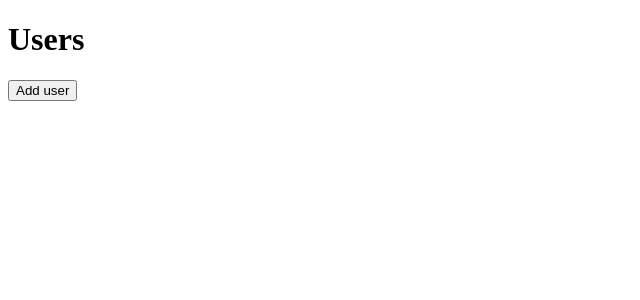
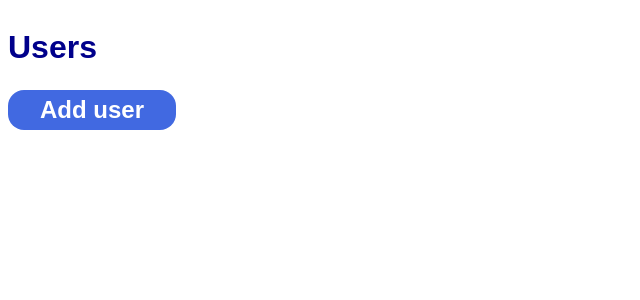
Before and after one commit to khelyorbek/Projects, a Flask app: page /users in a window 1280 px wide. Shown: the top 300 px of the page, without its empty margins (0-640 px from the left). Run offline with Flask 2, Linux system fonts and the light colour scheme.

Commit message:
Created CSS for 23.1 SQLA Intro

```diff
--- /dev/null
+++ b/springboard/23_SQLAlchemy/23_1_SQLAlchemy_Intro/static/app.css
@@ -0,0 +1,44 @@
+html {
+    display: flex;
+    font-family: Arial, Helvetica, sans-serif;
+
+}
+ul {
+    line-height: 2rem;
+    font-size: 1.5rem;
+}
+h1{
+    color: darkblue;
+}
+img {
+    border-radius: 2rem;
+    box-shadow: 0rem 0rem 0.3rem;
+}
+
+img:hover {
+    box-shadow: 0rem 0rem 1rem;
+}
+
+button {
+    height: 2.5rem;
+    background-color: royalblue;
+    padding: 0 2rem;
+    color: white;
+    border-radius: 1rem;
+    border: 0px solid black;
+    font-weight: bold;
+    font-size: 1.5rem;
+    margin-bottom: 1rem;
+}
+
+button:hover {
+    background-color: darkblue;
+}
+
+input {
+    display: flex;
+    flex-direction: column;
+    height: 2rem;
+    margin-bottom: 1.5rem;
+    width: 100%;
+}
--- a/springboard/23_SQLAlchemy/23_1_SQLAlchemy_Intro/templates/base.html
+++ b/springboard/23_SQLAlchemy/23_1_SQLAlchemy_Intro/templates/base.html
@@ -4,6 +4,7 @@
     <meta charset="UTF-8">
     <meta http-equiv="X-UA-Compatible" content="IE=edge">
     <meta name="viewport" content="width=device-width, initial-scale=1.0">
+    <link rel="stylesheet" href="/static/app.css">
     <title>{% block title %}{% endblock %}</title>
 </head>
 <body>
```
